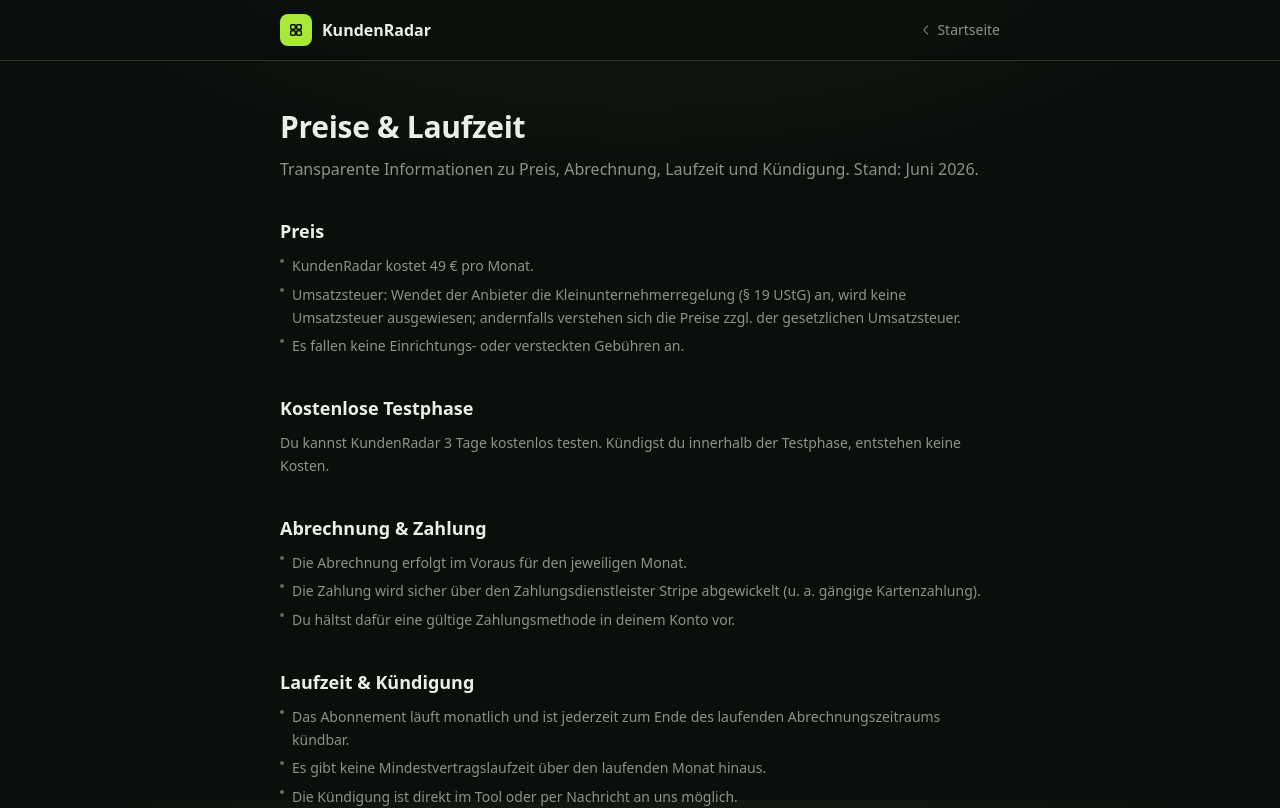
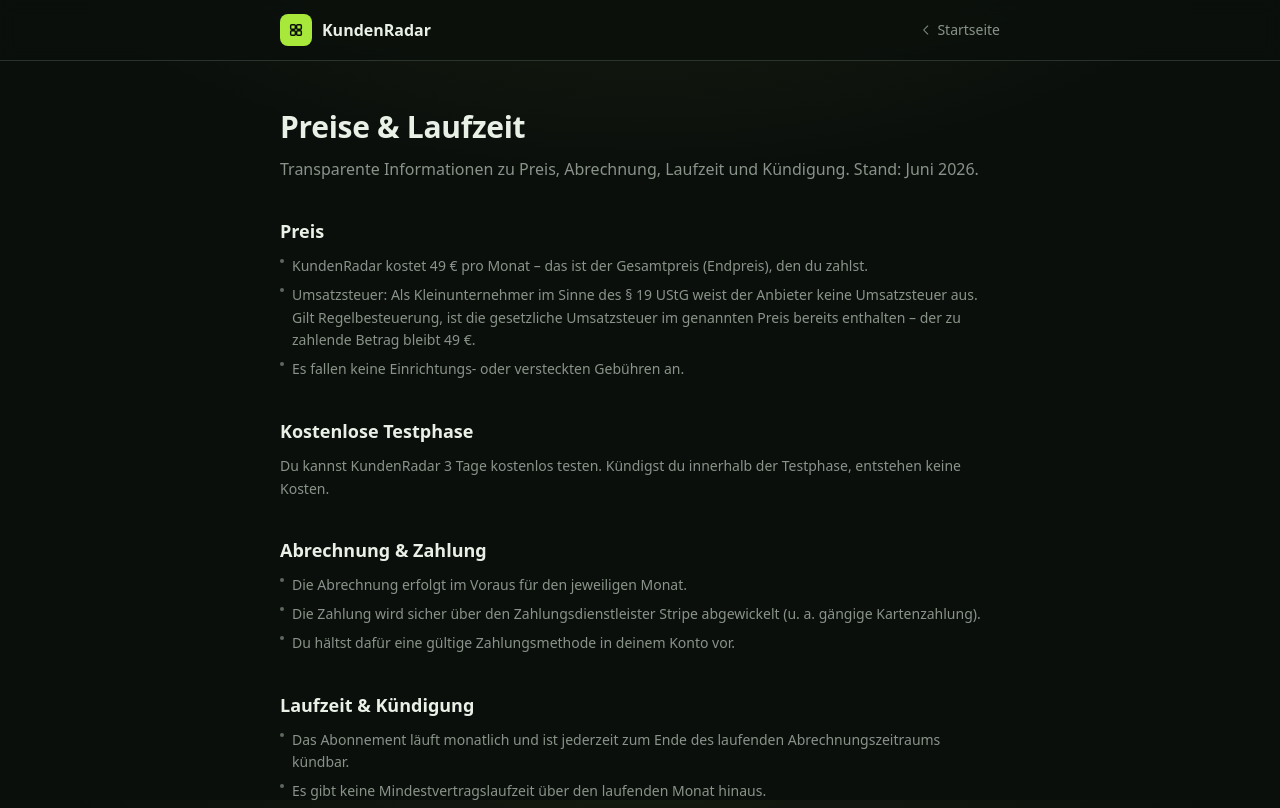
Before and after one commit to personal-glitch/lead-finder, a Next.js app: page /preise in a window 1280 px wide. Shown: the top 808 px of the page. Built offline with nearby package versions, Linux system fonts and the light colour scheme.

Commit message:
Preis als Gesamtpreis/Endpreis (49 EUR) – USt-neutral formuliert

```diff
--- a/src/app/agb/page.tsx
+++ b/src/app/agb/page.tsx
@@ -50,8 +50,8 @@ export default function AgbPage() {
 
       <H2>§ 5 Preise &amp; Zahlung</H2>
       <UL items={[
-        "Das Abonnement kostet 49 € pro Monat.",
-        "Umsatzsteuer: Sofern der Anbieter die Kleinunternehmerregelung nach § 19 UStG anwendet, wird keine Umsatzsteuer ausgewiesen; andernfalls verstehen sich die Preise zzgl. der jeweils gesetzlichen Umsatzsteuer.",
+        "Das Abonnement kostet 49 € pro Monat (Gesamtpreis/Endpreis).",
+        "Umsatzsteuer: Als Kleinunternehmer (§ 19 UStG) weist der Anbieter keine Umsatzsteuer aus; bei Regelbesteuerung ist die gesetzliche Umsatzsteuer im Preis bereits enthalten. Der zu zahlende Betrag bleibt 49 € pro Monat.",
         "Die Abrechnung erfolgt im Voraus für den jeweiligen Abrechnungszeitraum (monatlich).",
         "Die Zahlungsabwicklung erfolgt über den Zahlungsdienstleister Stripe; es gelten zusätzlich dessen Bedingungen. Der Nutzer hält eine gültige Zahlungsmethode vor.",
         "Bei Zahlungsverzug kann der Zugang bis zum Ausgleich gesperrt werden.",
--- a/src/app/preise/page.tsx
+++ b/src/app/preise/page.tsx
@@ -11,8 +11,8 @@ export default function PreisePage() {
     >
       <H2>Preis</H2>
       <UL items={[
-        "KundenRadar kostet 49 € pro Monat.",
-        "Umsatzsteuer: Wendet der Anbieter die Kleinunternehmerregelung (§ 19 UStG) an, wird keine Umsatzsteuer ausgewiesen; andernfalls verstehen sich die Preise zzgl. der gesetzlichen Umsatzsteuer.",
+        "KundenRadar kostet 49 € pro Monat – das ist der Gesamtpreis (Endpreis), den du zahlst.",
+        "Umsatzsteuer: Als Kleinunternehmer im Sinne des § 19 UStG weist der Anbieter keine Umsatzsteuer aus. Gilt Regelbesteuerung, ist die gesetzliche Umsatzsteuer im genannten Preis bereits enthalten – der zu zahlende Betrag bleibt 49 €.",
         "Es fallen keine Einrichtungs- oder versteckten Gebühren an.",
       ]} />
 
```
